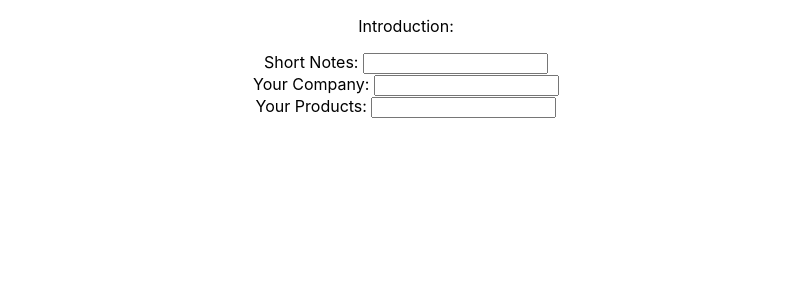
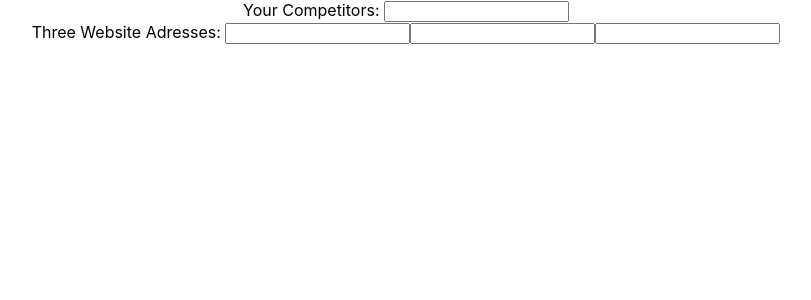
Before and after one commit to faisalur-rehman/skoteapp, a React (Create React App) app: page / in a window 1280 px wide. Shown: the top 300 px of the page, without its empty margins (234-1045 px from the left). Built offline with nearby package versions, Linux system fonts and the light colour scheme.

Commit message:
Added competitors and targetMakret from

```diff
--- a/src/App.js
+++ b/src/App.js
@@ -3,6 +3,7 @@ import AccountVerfication from "./component/AccountVerification/AccountVerificat
 import AboutForm from "./component/AboutForm/AboutForm";
 import CompanyDetails from "./component/CompanyDetails/CompanyDetails";
 import BusinessInfo from "./component/BusinessInfo/BusinessInfo";
+import Competitors from "./component/BusinessInfo/Competitors";
 
 function App() {
   return (
@@ -10,7 +11,8 @@ function App() {
       {/* <AccountVerfication /> */}
       {/* <AboutForm /> */}
       {/* <CompanyDetails /> */}
-      <BusinessInfo />
+      {/* <BusinessInfo /> */}
+      <Competitors />
     </div>
   );
 }
--- /dev/null
+++ b/src/component/BusinessInfo/Competitors.js
@@ -0,0 +1,17 @@
+import React from "react";
+
+const Competitors = () => {
+  return (
+    <form>
+      <label htmlFor="competitor">Your Competitors: </label>
+      <input type="text" name="competitor" id="competitor" />
+      <br />
+      <label htmlFor="webAddress">Three Website Adresses: </label>
+      <input type="text" name="webAddress" id="webAddress" />
+      <input type="text" name="webAddress" />
+      <input type="text" name="webAddress" />
+    </form>
+  );
+};
+
+export default Competitors;
```
Also changed, not shown: src/component/BusinessInfo/TargetMarket.js (added, +15 -0 lines).
